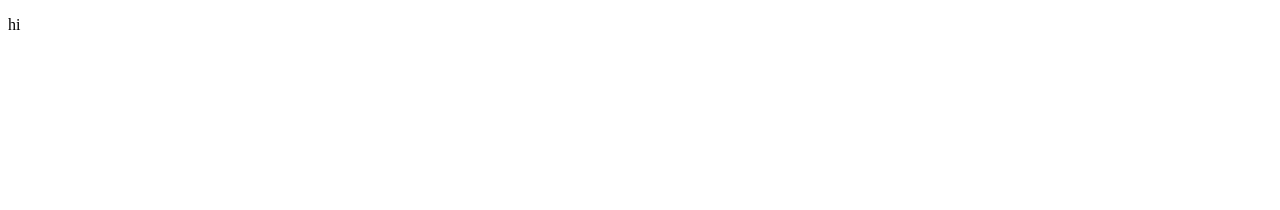
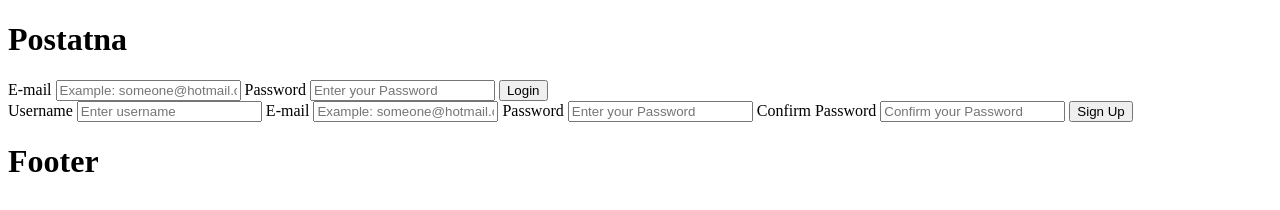
Before and after one commit to FACG6/Postatna, a website: page public/index.html in a window 1280 px wide. Drawn offline with Linux system fonts and the light colour scheme.

Commit message:
made index.htm

```diff
--- a/public/css/style.css
+++ b/public/css/style.css
@@ -1,7 +1,6 @@
+@import 'https://fonts.googleapis.com/css?family=Roboto'
+
 body {
 	padding: 0;
+	margin: 0;
 }
-
-.h {
-	padding: 0;
-}
--- a/public/index.html
+++ b/public/index.html
@@ -9,7 +9,34 @@
 
 </head>
 <body>
-	<p>hi</p>
+
+        <div class="header">
+            <h1> <a href="/"></a> Postatna </h1>
+        </div>
+        <main>
+        	<form action="/login" class="signInForm">
+	            <label>E-mail</label>
+	            <input value='' placeholder="Example: someone@hotmail.com">
+	            <label>Password</label>
+	            <input value='' placeholder="Enter your Password">
+	            <button>Login</button>
+        	</form>
+	        <form action="/signUp" class="signUpForm">
+	            <label>Username</label>
+	            <input value='' placeholder="Enter username">
+	            <label>E-mail</label>
+	            <input value='' placeholder="Example: someone@hotmail.com">
+	            <label>Password</label>
+	            <input value='' placeholder="Enter your Password">
+	            <label>Confirm Password</label>
+	            <input value='' placeholder="Confirm your Password">
+	            <button>Sign Up</button>
+	        </form>
+        </main>
+        <div class="footer">
+            <h1> Footer </h1>
+        </div>
+
 	<script src="../public/js/dom.js"></script>
 </body>
 </html>
```
